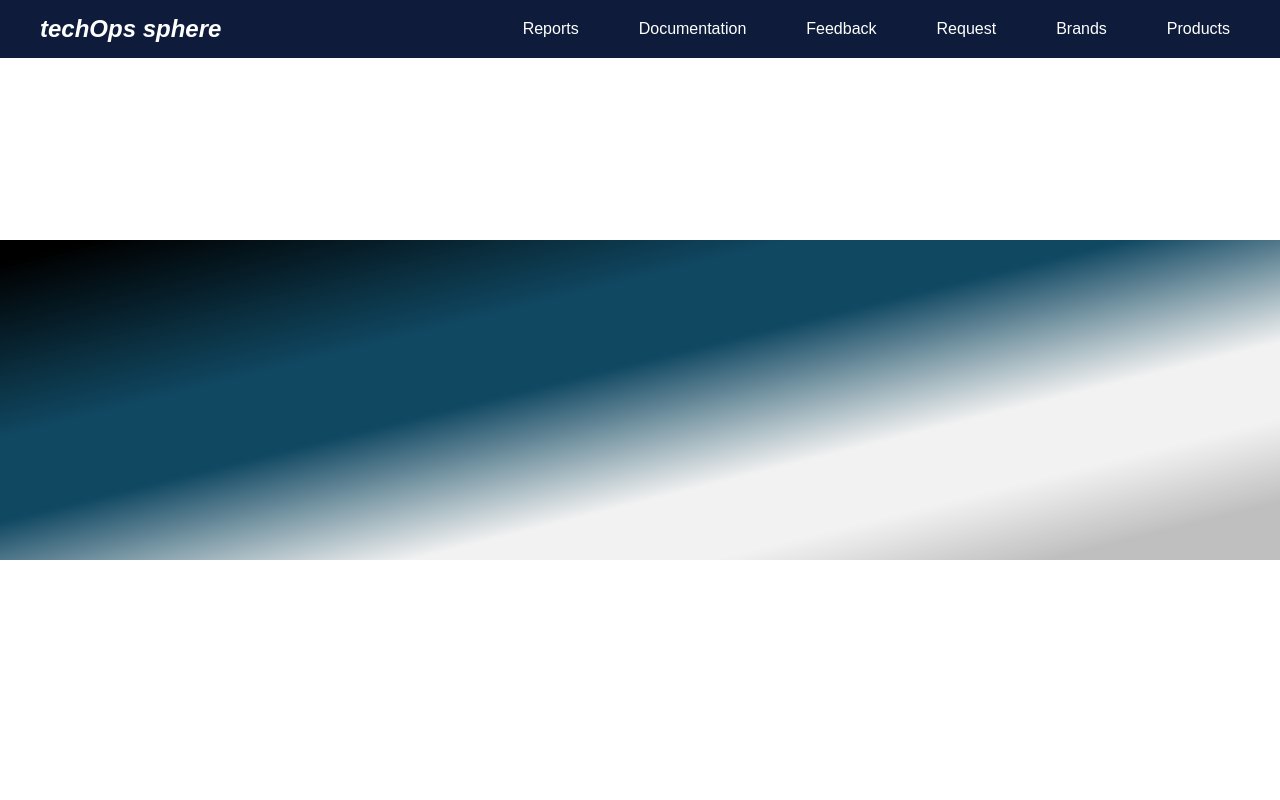
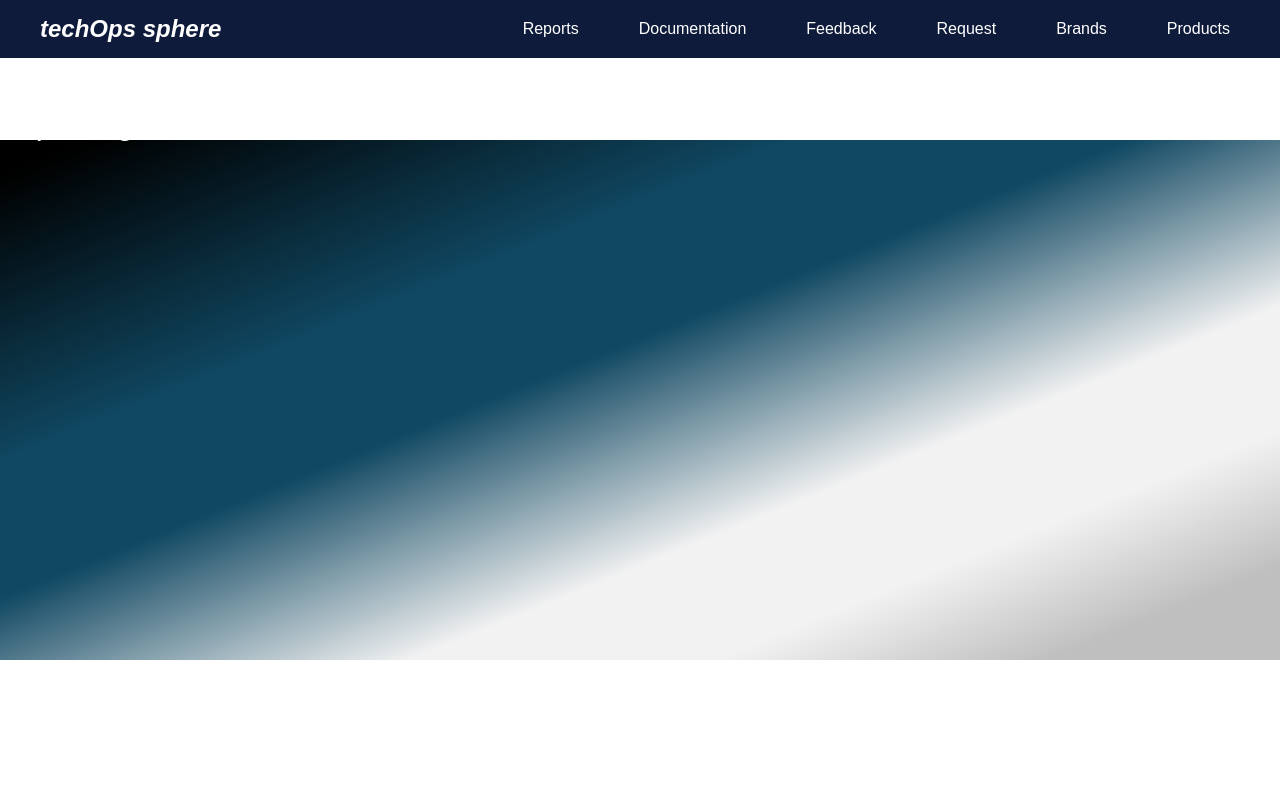
Before and after one commit to harshalraut23/topspheredev, a FastAPI app: page / in a window 1280 px wide. Run offline with FastAPI, Linux system fonts and the light colour scheme.

Commit message:
set the image

```diff
--- a/static/style.css
+++ b/static/style.css
@@ -4,7 +4,7 @@ body {
     padding: 0;
     font-family: Arial, sans-serif;
     background-image: url('/static/SnowGate.png'); /* Background image */
-    background-size: 100% 40vh; /* Set width to 100% and height to 70% of the viewport */
+    background-size: 100% 65vh; /* Set width to 100% and height to 70% of the viewport */
     background-position: center; /* Center the image */
     background-repeat: no-repeat; /* Prevent the image from repeating */
     height: 100vh; /* Full viewport height */
@@ -67,10 +67,10 @@ body {
 .left-text {
     position: absolute; /* Absolute positioning within the .content container */
     left: 0;
-    top: 0;
+    top: 50%; /* Vertically center */
     padding: 10px;
     color: white; /* Text color for contrast */
-    font-size: 16px; /* Adjust font size as needed */
+    font-size: 32px; /* Adjust font size as needed */
     font-style: italic; /* Italics for the text */
     z-index: 1; /* Ensure text is above other content in the .content */
 }
```
